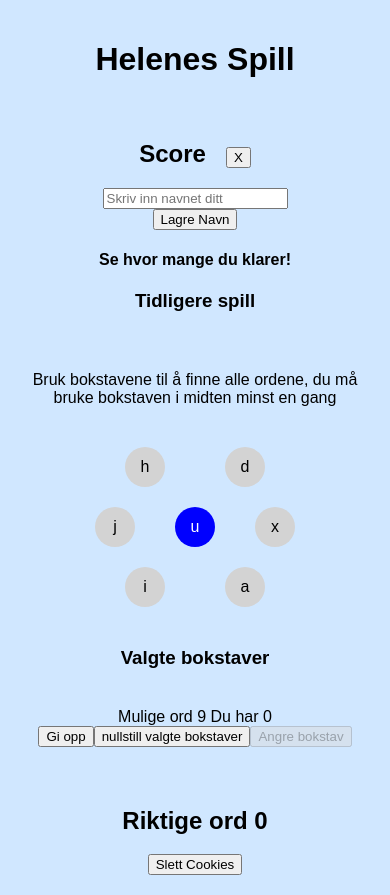
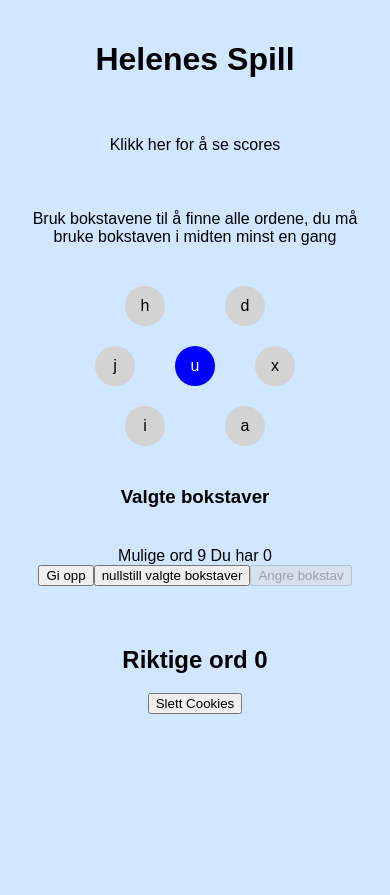
Before and after one commit to dankla90/WordBubble, a React (Create React App) app: page / in a window 390 px wide. After the commit the page ends 844 px from the top, so only its background shows below. Built offline with nearby package versions, Linux system fonts and the light colour scheme.

Commit message:
Fix for the scorebox
also updated the github action to only run once, and not 5times...

```diff
--- a/src/components/ScoreBox.js
+++ b/src/components/ScoreBox.js
@@ -4,6 +4,7 @@ function ScoreBox({ score, totalWords, playerName, scoreHistory, setPlayerName,
     const [isMinimized, setIsMinimized] = useState(false); // Start minimized by default
     const [nameInput, setNameInput] = useState(playerName);
     const [isNameSaved, setIsNameSaved] = useState(!!playerName);
+
     const handleNameChange = (e) => setNameInput(e.target.value);
 
     const saveName = () => {
@@ -14,7 +15,7 @@ function ScoreBox({ score, totalWords, playerName, scoreHistory, setPlayerName,
     // Memoize toggleScoreBox using useCallback
     const toggleScoreBox = useCallback(() => {
         setIsMinimized((prev) => !prev); // Toggle isMinimized state
-    }, []); // No dependencies, so this function will stay the same across renders
+    }, []); // Empty dependency array to prevent re-creation on each render
 
     const displayMessage = () => {
         if (score === totalWords) return `Kjempeflott, du klarte alle ${totalWords} ord!`;
@@ -24,10 +25,10 @@ function ScoreBox({ score, totalWords, playerName, scoreHistory, setPlayerName,
 
     useEffect(() => {
         // Run this only once on component mount
-        if (window.innerWidth < 768 && !isMinimized) {
-            toggleScoreBox();
+        if (window.innerWidth < 768) {
+            setIsMinimized(true); // Set minimized state for mobile by default
         }
-    }, [isMinimized, toggleScoreBox]); // Add dependencies
+    }, []); // Empty dependency array ensures this only runs on mount
 
     return (
         <>
```
